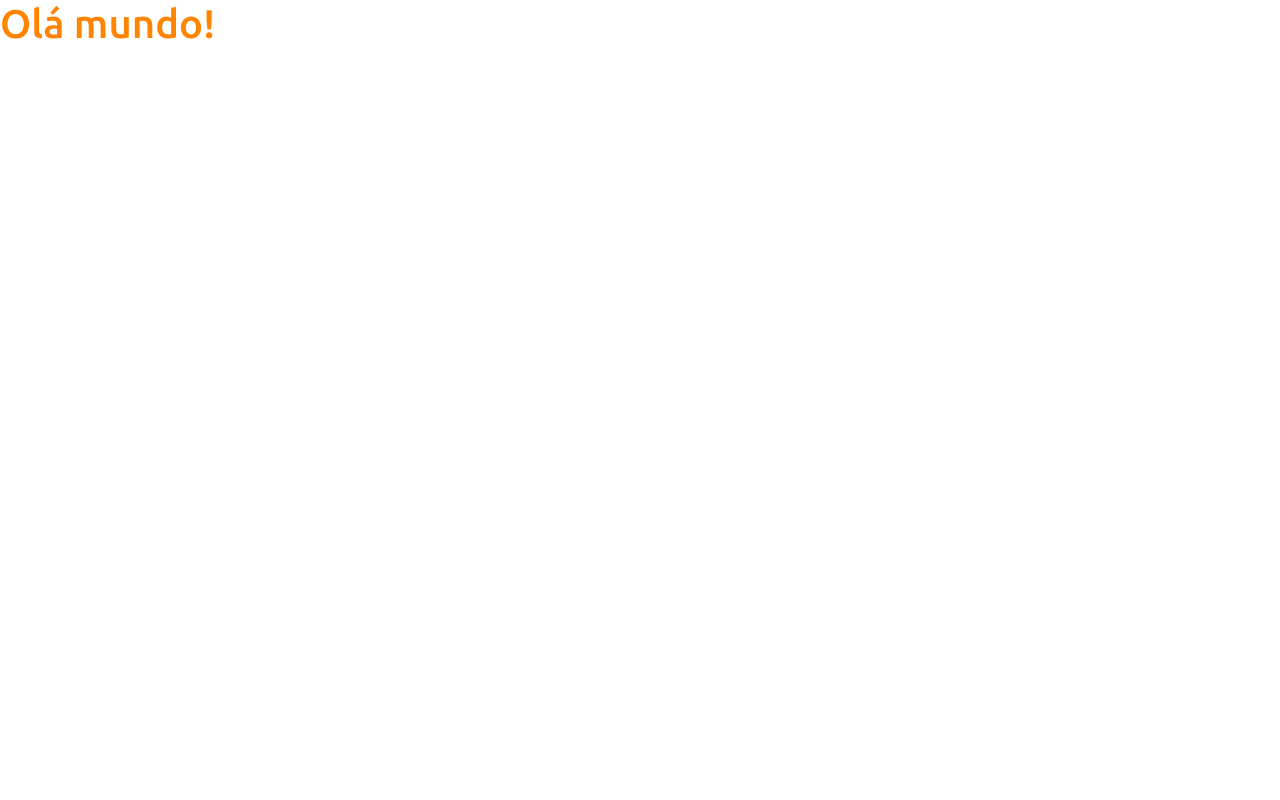
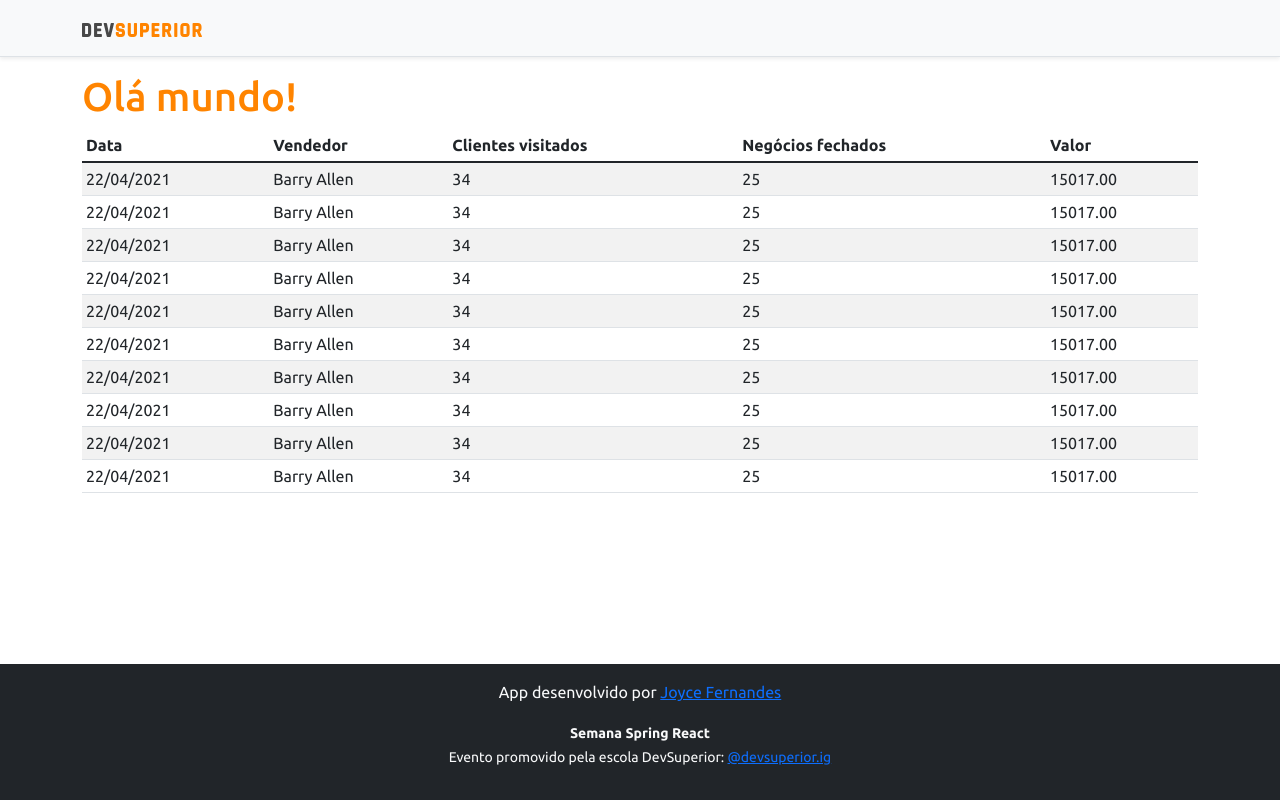
Before and after one commit to byjfernandes/projeto-sds4, a React (Create React App) app in the folder frontend/: page / in a window 1280 px wide. Built offline with nearby package versions, Linux system fonts and the light colour scheme.

Commit message:
Basic static components

```diff
--- a/frontend/src/App.tsx
+++ b/frontend/src/App.tsx
@@ -1,8 +1,17 @@
+import DataTable from "components/DataTable";
+import Footer from "components/Footer";
+import NavBar from "components/NavBar";
+
 function App() {
   return (
-    <div>
-      <h1 className="text-primary">Olá mundo!</h1>
-    </div>
+    <>
+      <NavBar />
+      <div className="container">
+        <h1 className="text-primary">Olá mundo!</h1>
+        <DataTable />
+      </div>
+      <Footer />
+    </>
   );
 }
 export default App;
--- /dev/null
+++ b/frontend/src/components/DataTable/index.tsx
@@ -0,0 +1,90 @@
+const DataTable = () => {
+  return (
+    <div className="table-responsive">
+      <table className="table table-striped table-sm">
+        <thead>
+          <tr>
+            <th>Data</th>
+            <th>Vendedor</th>
+            <th>Clientes visitados</th>
+            <th>Negócios fechados</th>
+            <th>Valor</th>
+          </tr>
+        </thead>
+        <tbody>
+          <tr>
+            <td>22/04/2021</td>
+            <td>Barry Allen</td>
+            <td>34</td>
+            <td>25</td>
+            <td>15017.00</td>
+          </tr>
+          <tr>
+            <td>22/04/2021</td>
+            <td>Barry Allen</td>
+            <td>34</td>
+            <td>25</td>
+            <td>15017.00</td>
+          </tr>
+          <tr>
+            <td>22/04/2021</td>
+            <td>Barry Allen</td>
+            <td>34</td>
+            <td>25</td>
+            <td>15017.00</td>
+          </tr>
+          <tr>
+            <td>22/04/2021</td>
+            <td>Barry Allen</td>
+            <td>34</td>
+            <td>25</td>
+            <td>15017.00</td>
+          </tr>
+          <tr>
+            <td>22/04/2021</td>
+            <td>Barry Allen</td>
+            <td>34</td>
+            <td>25</td>
+            <td>15017.00</td>
+          </tr>
+          <tr>
+            <td>22/04/2021</td>
+            <td>Barry Allen</td>
+            <td>34</td>
+            <td>25</td>
+            <td>15017.00</td>
+          </tr>
+          <tr>
+            <td>22/04/2021</td>
+            <td>Barry Allen</td>
+            <td>34</td>
+            <td>25</td>
+            <td>15017.00</td>
+          </tr>
+          <tr>
+            <td>22/04/2021</td>
+            <td>Barry Allen</td>
+            <td>34</td>
+            <td>25</td>
+            <td>15017.00</td>
+          </tr>
+          <tr>
+            <td>22/04/2021</td>
+            <td>Barry Allen</td>
+            <td>34</td>
+            <td>25</td>
+            <td>15017.00</td>
+          </tr>
+          <tr>
+            <td>22/04/2021</td>
+            <td>Barry Allen</td>
+            <td>34</td>
+            <td>25</td>
+            <td>15017.00</td>
+          </tr>
+        </tbody>
+      </table>
+    </div>
+  );
+};
+export default DataTable;
--- /dev/null
+++ b/frontend/src/components/Footer/index.tsx
@@ -0,0 +1,33 @@
+const Footer = () => {
+  return (
+    <footer className="footer mt-auto py-3 bg-dark">
+      <div className="container">
+        <p className="text-light">
+          App desenvolvido por{" "}
+          <a
+            href="https://github.com/byjfernandes"
+            target="_blank"
+            rel="noreferrer"
+          >
+            Joyce Fernandes
+          </a>
+        </p>
+        <p className="text-light">
+          <small>
+            <strong>Semana Spring React</strong>
+            <br />
+            Evento promovido pela escola DevSuperior:{" "}
+            <a
+              href="https://instagram.com/devsuperior.ig"
+              target="_blank"
+              rel="noreferrer"
+            >
+              @devsuperior.ig
+            </a>
+          </small>
+        </p>
+      </div>
+    </footer>
+  );
+};
+export default Footer;
--- /dev/null
+++ b/frontend/src/components/NavBar/index.tsx
@@ -0,0 +1,14 @@
+import ImgDsDark from 'assets/img/ds-dark.svg';
+
+const NavBar = () => {
+  return (
+    <div className="d-flex flex-column flex-md-row align-items-center p-3 px-md-4 mb-3 bg-light border-bottom shadow-sm">
+      <div className="container">
+        <nav className="my-2 my-md-0 mr-md-3">
+          <img src={ImgDsDark} alt="DevSuperior" width="120" />
+        </nav>
+      </div>
+    </div>
+  );
+};
+export default NavBar;
```
Also changed, not shown: frontend/src/assets/img/ds-dark.svg (added).
